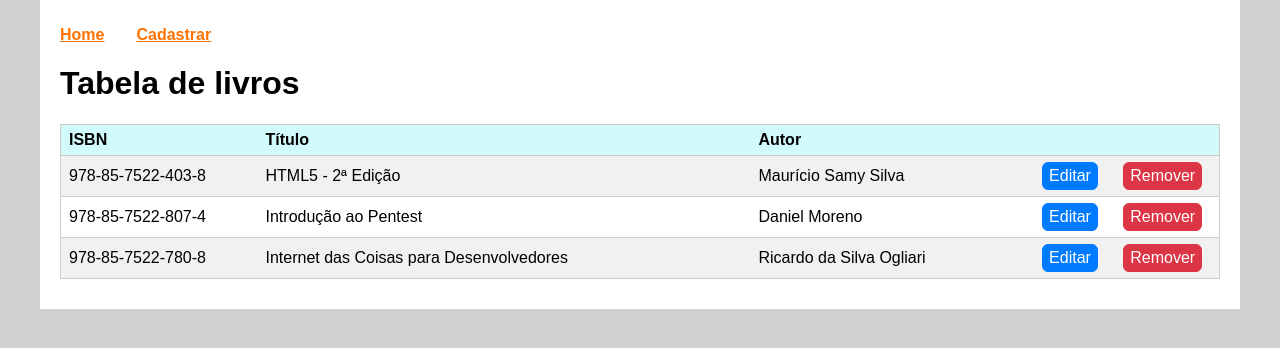
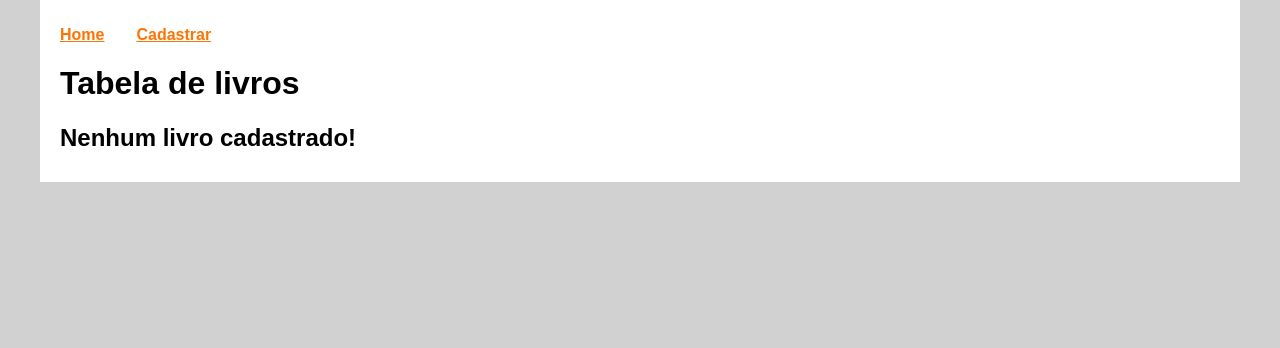
Before and after one commit to mamgjunior/study-react-with-moujor, a React (Create React App) app in the folder crud/: page / in a window 1280 px wide. Shown: the top 348 px of the page. Built offline with nearby package versions, Linux system fonts and the light colour scheme.

Commit message:
Salvando no localstorage

```diff
--- a/crud/src/App.js
+++ b/crud/src/App.js
@@ -13,26 +13,7 @@ import NotFound from './components/NotFound';
 
 class App extends Component {
   state = {
-    livros: [
-      {
-        id: 1,
-        isbn: "978-85-7522-403-8",
-        titulo: "HTML5 - 2ª Edição",
-        autor: "Maurício Samy Silva"
-      },
-      {
-        id: 2,
-        isbn: "978-85-7522-807-4",
-        titulo: "Introdução ao Pentest",
-        autor: "Daniel Moreno"
-      },
-      {
-        id: 3,
-        isbn: "978-85-7522-780-8",
-        titulo: "Internet das Coisas para Desenvolvedores",
-        autor: "Ricardo da Silva Ogliari"
-      }
-    ]
+    livros: JSON.parse(localStorage.getItem('books') || '[]')
   };
 
   inserirLivro = livro => {
@@ -40,6 +21,9 @@ class App extends Component {
     this.setState({
       livros: [...this.state.livros, livro]
     });
+
+    localStorage.clear();
+    localStorage.setItem('books', JSON.stringify([...this.state.livros, livro]));
   }
 
   editarLivro = livro => {
@@ -52,6 +36,15 @@ class App extends Component {
         }
       })
     });
+
+    localStorage.clear();
+    localStorage.setItem('books', JSON.stringify(this.state.livros.map(element => {
+      if (element.isbn === livro.isbn) {
+        return { ...livro }
+      } else {
+        return { ...element }
+      }
+    })));
   }
 
   removerLivro = livro => {
@@ -59,6 +52,9 @@ class App extends Component {
       this.setState({
         livros: this.state.livros.filter(element => element.isbn !== livro.isbn)
       });
+
+      localStorage.clear();
+      localStorage.setItem('books', JSON.stringify(this.state.livros.filter(element => element.isbn !== livro.isbn)));
     }
   }
 
```
